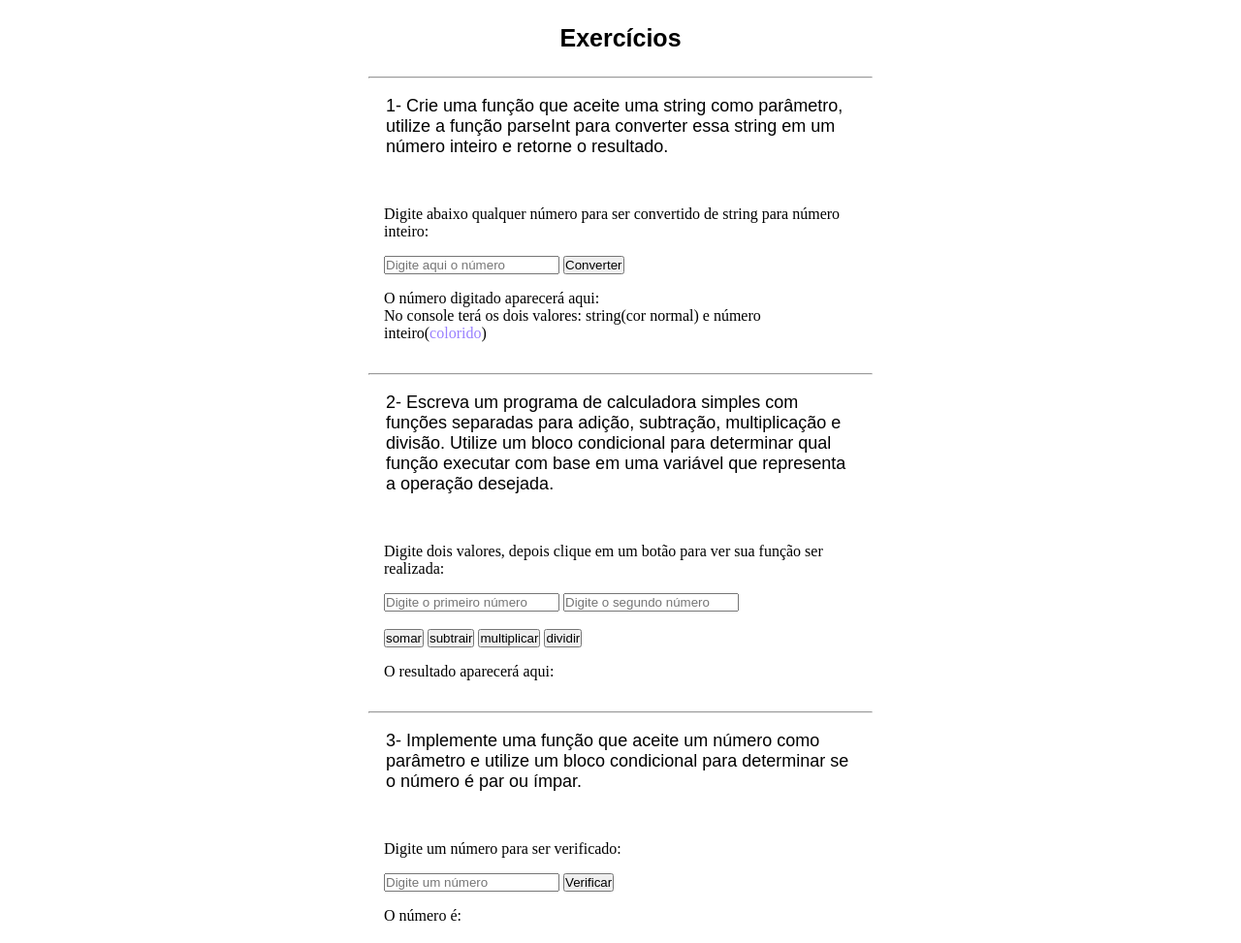
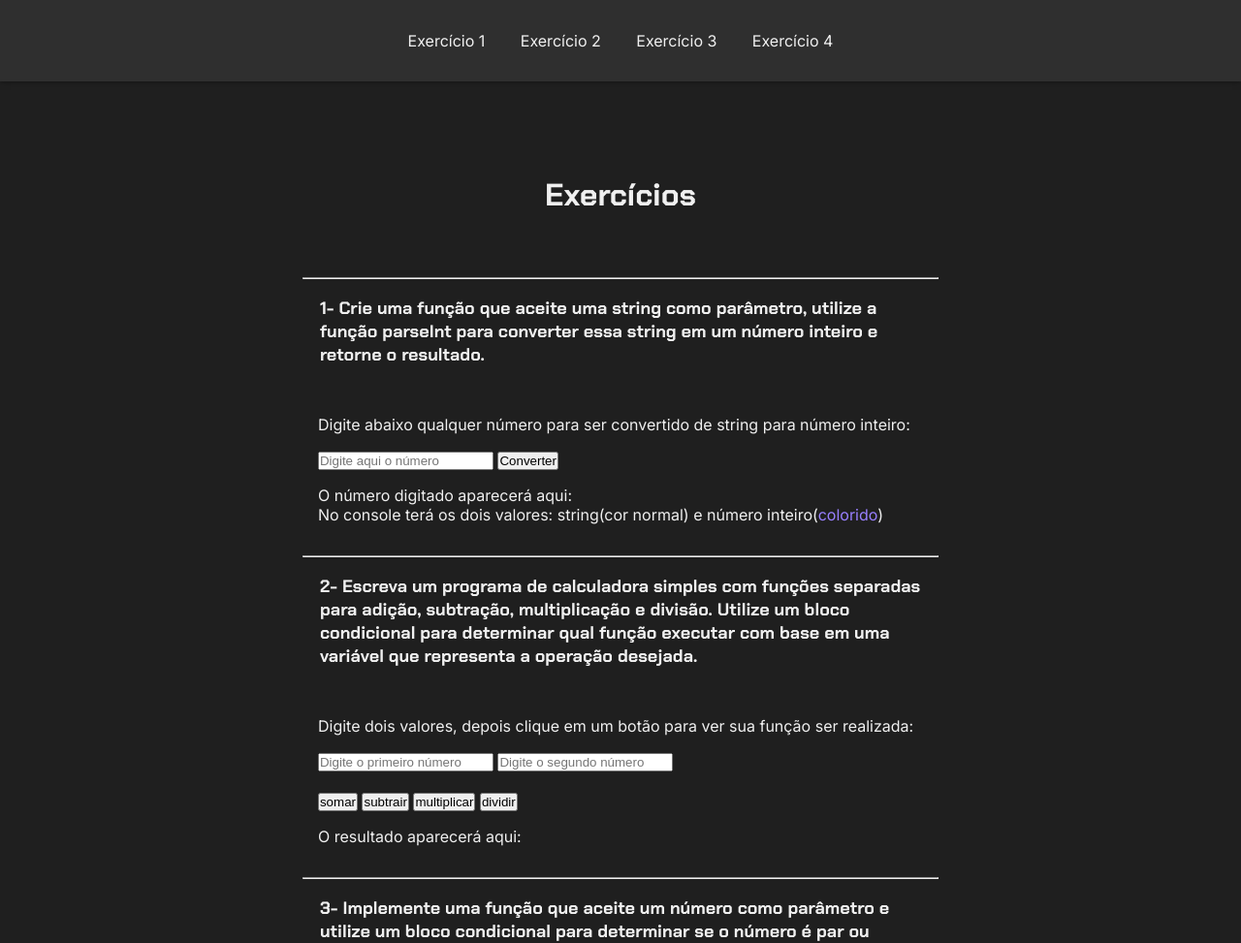
Before and after one commit to LeozinGs/javascript-ingresso, a plain HTML site: page exercicios.html in a window 1280 px wide. Shown: the top 973 px of the page at 97% size. Drawn offline with Linux system fonts and the light colour scheme.

Commit message:
Estiliza a página de exercícios

```diff
--- a/exercicios.html
+++ b/exercicios.html
@@ -4,12 +4,28 @@
 <head>
     <meta charset="UTF-8">
     <meta name="viewport" content="width=device-width, initial-scale=1.0">
+
+    <link rel="preconnect" href="https://fonts.googleapis.com">
+    <link rel="preconnect" href="https://fonts.gstatic.com" crossorigin>
+    <link href="https://fonts.googleapis.com/css2?family=Chakra+Petch:wght@700&family=Inter:wght@400;700&display=swap" rel="stylesheet">
+
     <link rel="stylesheet" href="./styles/_reset.css">
     <link rel="stylesheet" href="./styles/exercicios.css">
     <title>Document</title>
 </head>
 
 <body>
+
+    <header class="header" id="header">
+
+        <nav class="opcoes">
+            <a href="#exercicio-1" class="opcoes__item">Exercício 1</a>
+            <a href="#exercicio-2" class="opcoes__item">Exercício 2</a>
+            <a href="#exercicio-3" class="opcoes__item">Exercício 3</a>
+            <a href="#exercicio-4" class="opcoes__item">Exercício 4</a>
+        </nav>
+
+    </header>
 
     <main class="main__wrapper">
 
--- a/styles/exercicios.css
+++ b/styles/exercicios.css
@@ -1,3 +1,32 @@
+body {
+    font-family: "Inter";
+    background-color: #1f1f1f;
+    color: #f0f0f0;
+}
+
+.header {
+    background-color: #2f2f2f;
+    box-shadow: 0px 0px 6px 0px rgba(0, 0, 0, 0.5);
+    text-align: center;
+}
+
+.opcoes {
+    padding: 2em;
+}
+
+.opcoes__item {
+    padding: 1em;
+    text-decoration: none;
+    color: #f0f0f0;
+    scroll-behavior: smooth;
+}
+
+.opcoes__item:hover {
+    background: #4f4f4f;
+    border-radius: 50px;
+    transition: 0.5s;
+}
+
 .main__wrapper {
     display: grid;
     grid-template-columns: 1fr min(65ch, 100%) 1fr;
@@ -9,8 +38,8 @@
 
 .titulo {
     text-align: center;
-    padding: 1em;
-    font-size: 25px;
+    padding: 3em 2em 2em 2em;
+    font-size: 32px;
     font-weight: 600;
 }
 
@@ -26,4 +55,5 @@
 
 .exercicio__texto {
  padding: 1em 0;
+
 }
```
